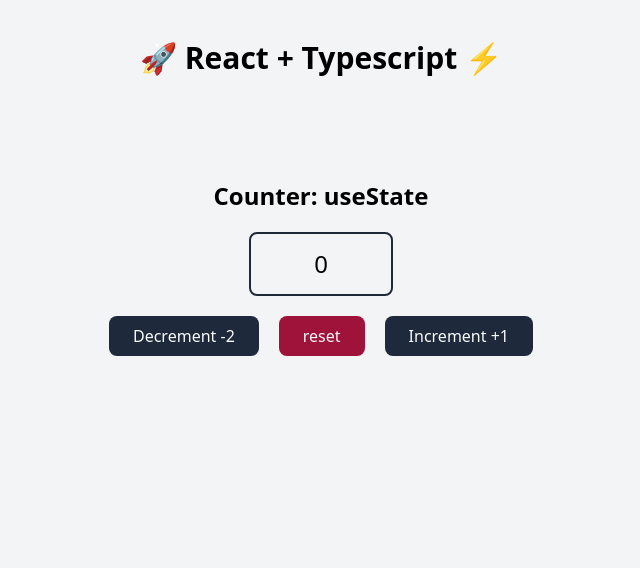
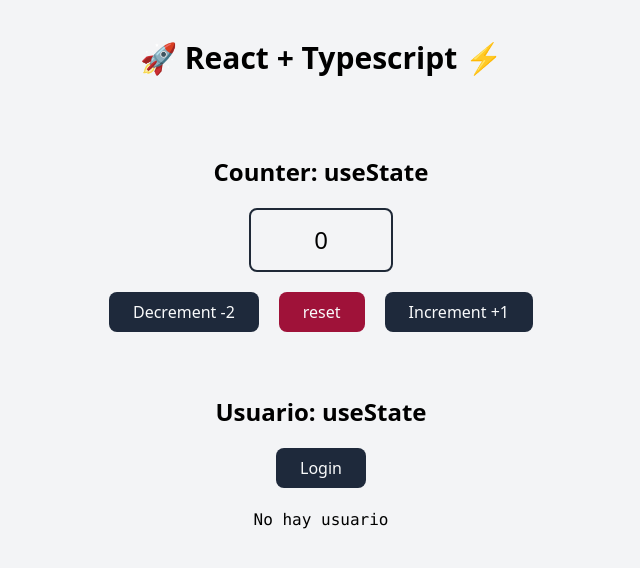
Before and after one commit to tonatiujsanchez/react-typescript, a React (Create React App) app: page / in a window 1280 px wide. Shown: the top 568 px of the page, without its empty margins (319-959 px from the left). Built offline with nearby package versions, Linux system fonts and the light colour scheme.

Commit message:
Usuario con useState agregado

```diff
--- a/src/App.tsx
+++ b/src/App.tsx
@@ -1,4 +1,5 @@
 import Counter from "./components/Counter";
+import Usuario from "./components/Usuario";
 
 
 
@@ -13,6 +14,7 @@
             </header>
             <main className="max-w-5xl mx-auto">
             <Counter />
+            <Usuario />
             </main>
 
         </>
--- a/src/components/Counter.tsx
+++ b/src/components/Counter.tsx
@@ -10,7 +10,7 @@
     }
 
     return (
-        <div className="mt-16 text-center">
+        <div className="mt-10 text-center">
             <h3 className="font-semibold text-2xl">Counter: useState</h3>
             <div className="grid place-content-center h-16 w-36 border-2 border-gray-800 rounded-lg my-5 mx-auto">
                 <span className="text-2xl font-medium">{ counter }</span>
--- /dev/null
+++ b/src/components/Usuario.tsx
@@ -0,0 +1,32 @@
+import { useState } from 'react';
+import { User } from '../interfaces/user.interface';
+
+
+
+const Usuario = () => {
+    const [user, setUser] = useState<User>()
+
+    const login = ():void => {
+        setUser({
+            uid: '123',
+            name: 'Brandon Hernandez'
+        })
+    }
+
+    return (
+        <div className='mt-16 flex justify-center flex-col items-center'>
+            <h3 className='font-semibold text-2xl mb-5'>Usuario: useState</h3>
+            <button
+                onClick={ login }
+                className="rounded-lg bg-slate-800 text-gray-50 px-6 py-2 active:scale-95 mb-5">
+                Login
+            </button>
+            { !user
+                ? <code>No hay usuario</code>
+                : <pre>{ JSON.stringify( user, null, 4 ) }</pre>
+            }
+        </div>
+    )
+}
+
+export default Usuario
--- /dev/null
+++ b/src/interfaces/user.interface.tsx
@@ -0,0 +1,5 @@
+
+export interface User {
+    uid: string;
+    name: string;
+}
```
